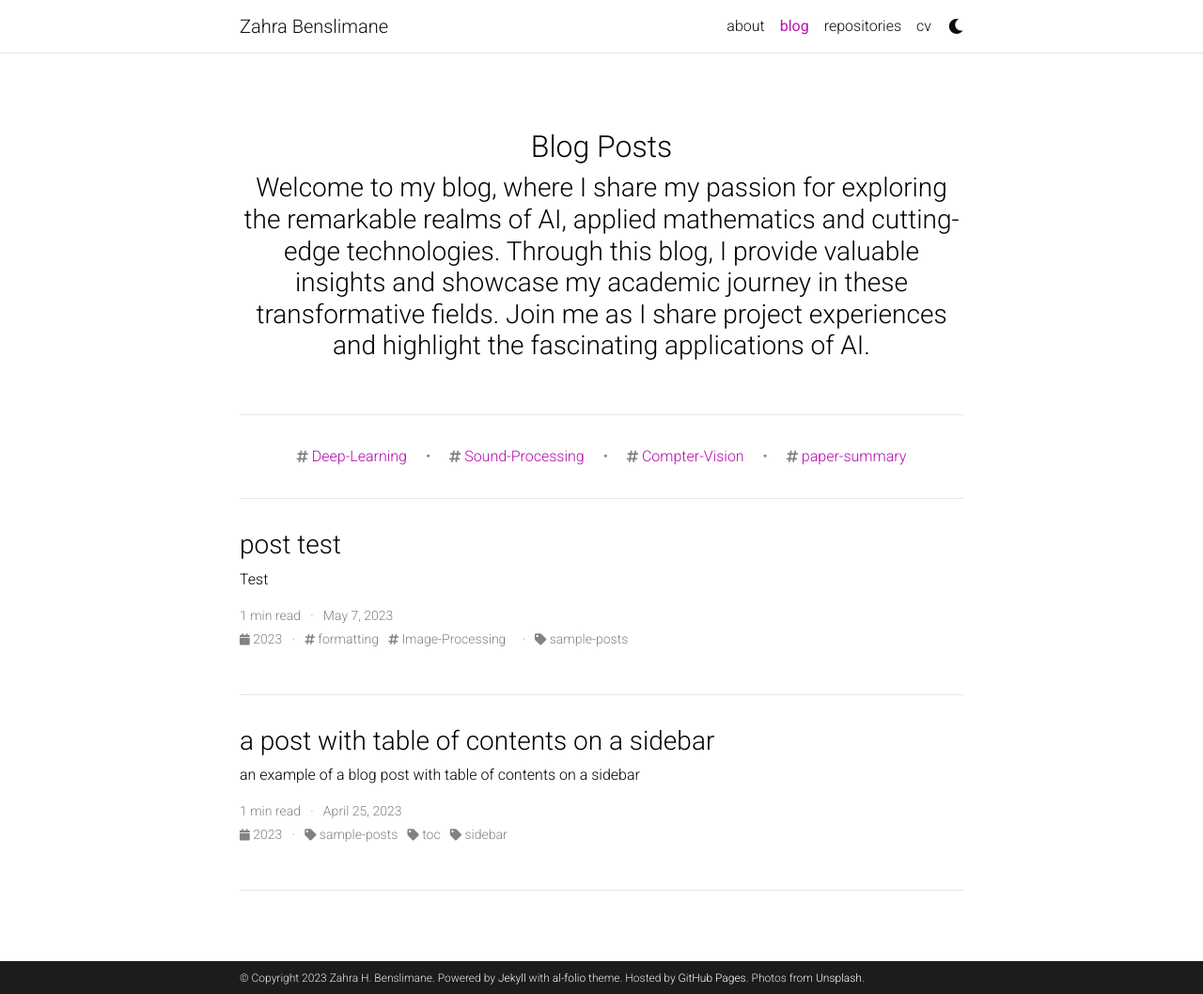
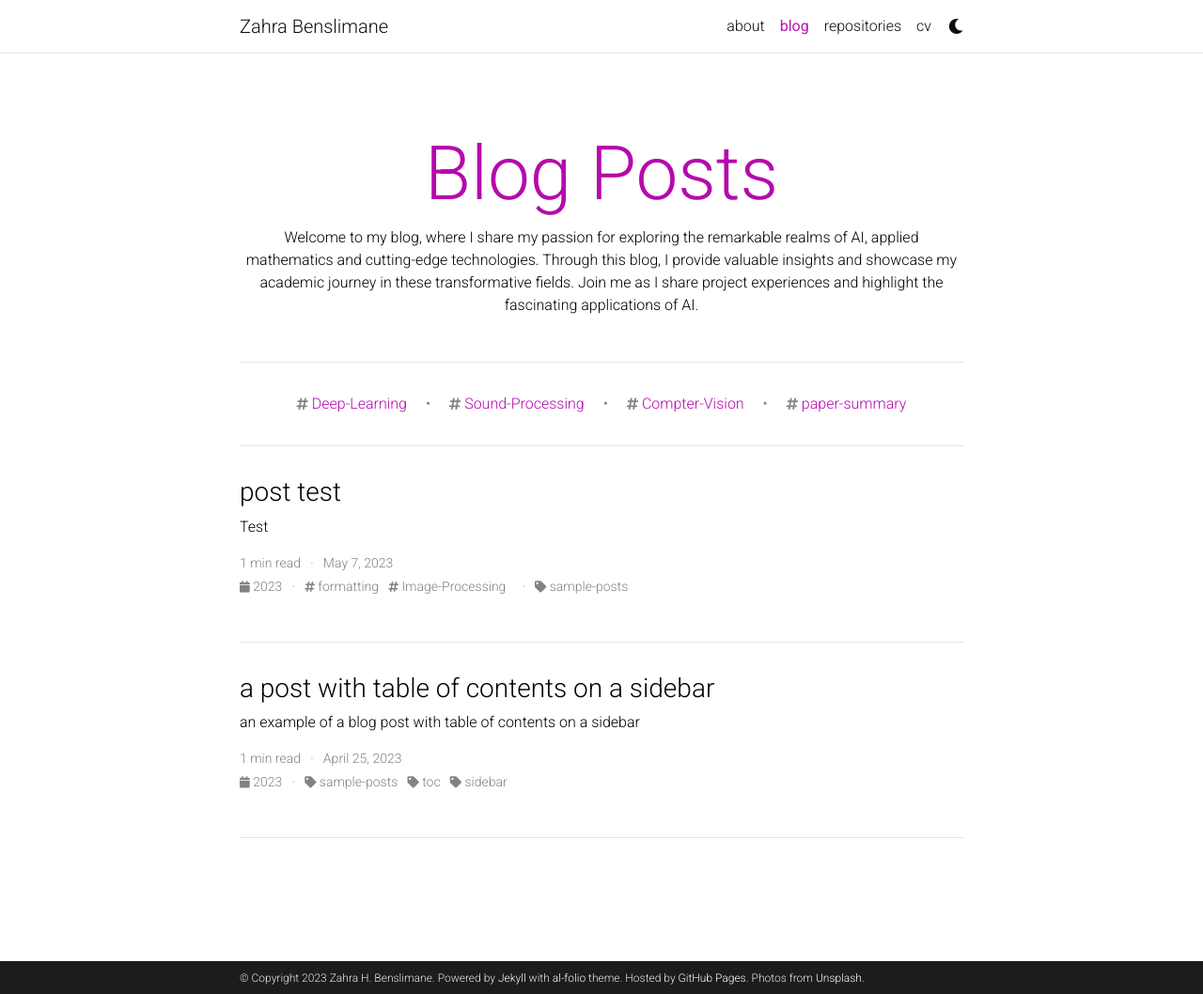
Before and after one commit to ZahraBenslimane/Portfolio, a Jekyll site: the page built from blog/index.html, in a window 1280 px wide and 1058 px high. Shown: the whole window at 94% size. Built offline with Jekyll 4.4.1, drawn with Linux system fonts in a browser that asks for light colours; the list of posts is cut into pages by our own code; comment, search, counter and statistics services are not loaded; a style sheet for code colours, icons or effects is not loaded.

Commit message:
edit blog name size

```diff
--- a/blog/index.html
+++ b/blog/index.html
@@ -20,8 +20,8 @@ pagination:
 
   {% if blog_name_size > 0 or blog_description_size > 0 %}
   <div class="header-bar">
-    <h2>{{ site.blog_name }}</h2>
-    <h3>{{ site.blog_description }}</h3>
+    <h1>{{ site.blog_name }}</h1>
+    <h>{{ site.blog_description }}</h4>
   </div>
   {% endif %}
 
```
